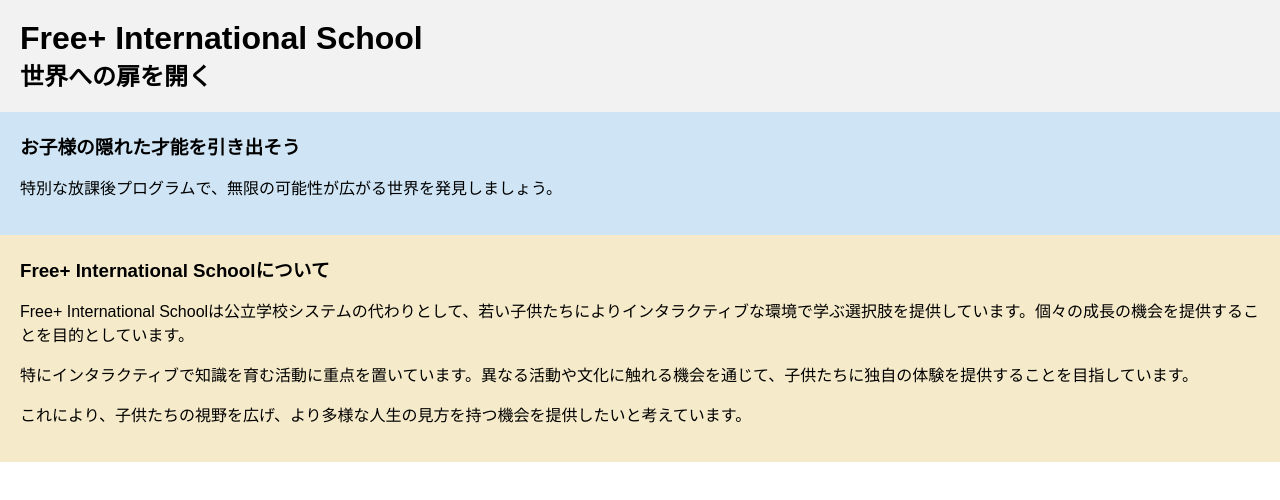
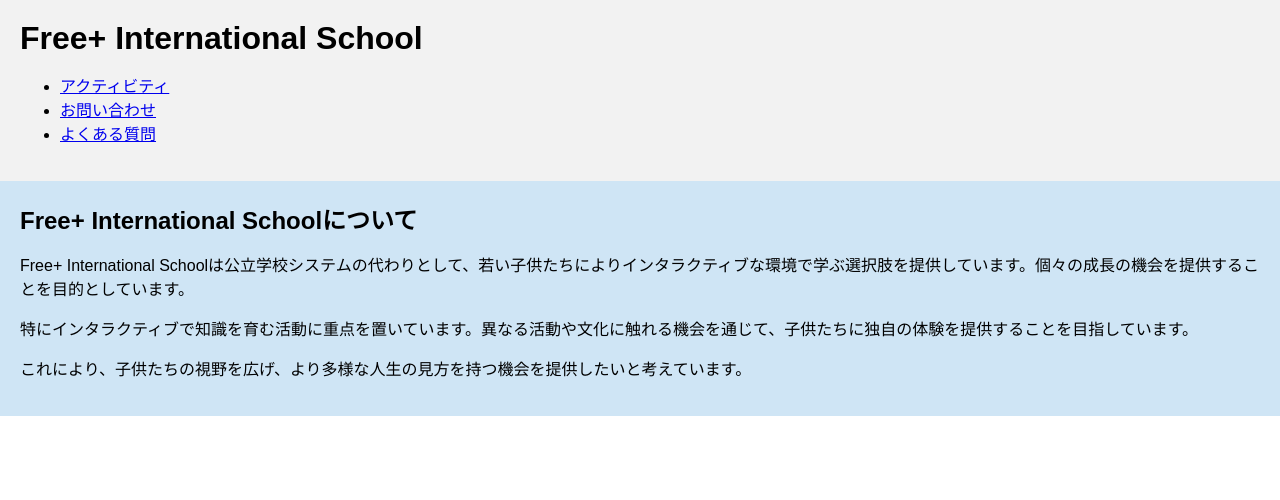
Before and after one commit to SophiaMcMahon/FISViviware, a plain HTML site: page index.html in a window 1280 px wide. Drawn offline with Linux system fonts and the light colour scheme.

Commit message:
Update index.html

```diff
--- a/index.html
+++ b/index.html
@@ -7,22 +7,21 @@
 <body>
     <header>
         <h1>Free+ International School</h1>
-        <h2>世界への扉を開く</h2>
+        <nav>
+            <ul class="tabs">
+                <li><a href="#activities">アクティビティ</a></li>
+                <li><a href="#contact">お問い合わせ</a></li>
+                <li><a href="#faqs">よくある質問</a></li>
+            </ul>
+        </nav>
     </header>
 
     <section id="about">
-        <h3>お子様の隠れた才能を引き出そう</h3>
-        <p>特別な放課後プログラムで、無限の可能性が広がる世界を発見しましょう。</p>
-    </section>
-
-    <section id="school-info">
-        <h3>Free+ International Schoolについて</h3>
+        <h2>Free+ International Schoolについて</h2>
         <p>Free+ International Schoolは公立学校システムの代わりとして、若い子供たちによりインタラクティブな環境で学ぶ選択肢を提供しています。個々の成長の機会を提供することを目的としています。</p>
         <p>特にインタラクティブで知識を育む活動に重点を置いています。異なる活動や文化に触れる機会を通じて、子供たちに独自の体験を提供することを目指しています。</p>
         <p>これにより、子供たちの視野を広げ、より多様な人生の見方を持つ機会を提供したいと考えています。</p>
-    </section>
 
-    <!-- Rest of the page content goes here -->
 
 </body>
 </html>
```
